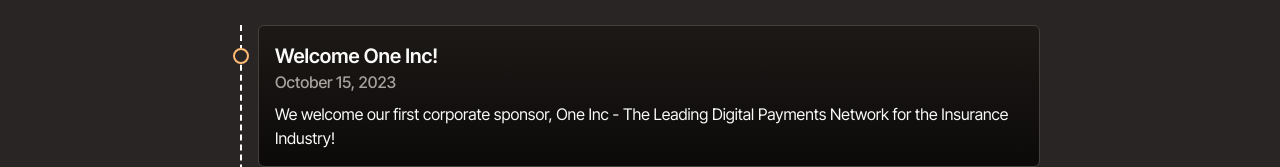
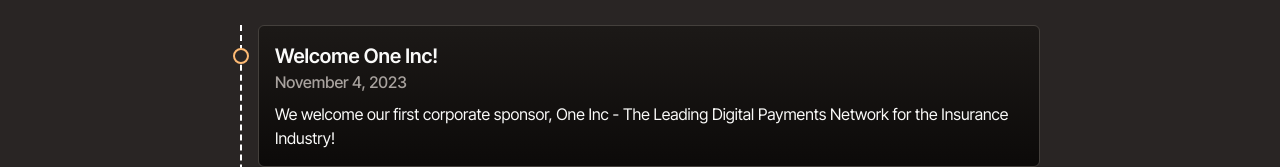
Before and after one commit to TripleFaultRobotics/website, a SvelteKit app: page /timeline in a window 1280 px wide. Shown: the part 163-330 px from the top of the page. Built offline with nearby package versions, Linux system fonts and the light colour scheme.

Commit message:
fix date on timeline

```diff
--- a/src/routes/timeline/+page.svelte
+++ b/src/routes/timeline/+page.svelte
@@ -9,7 +9,7 @@
   <div class="border-l-2 border-dashed border-white flex gap-8 flex-col">
     <Card class="ml-4 grow">
       <h2 class={titleClasses}>Welcome One Inc!</h2>
-      <h3 class={dateClasses}>October 15, 2023</h3>
+      <h3 class={dateClasses}>November 4, 2023</h3>
       <p class="mt-2">We welcome our first corporate sponsor, One Inc - The Leading Digital Payments Network
 for the Insurance Industry!</p>
     </Card>
```
